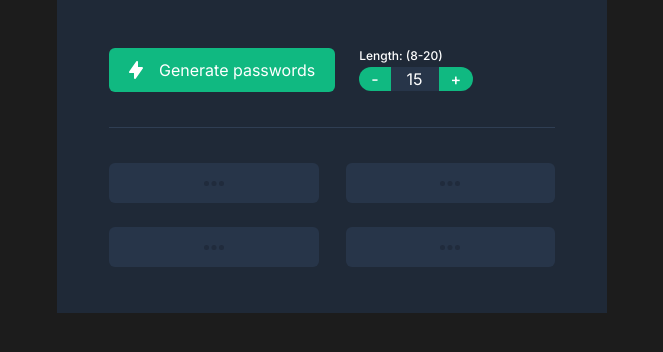
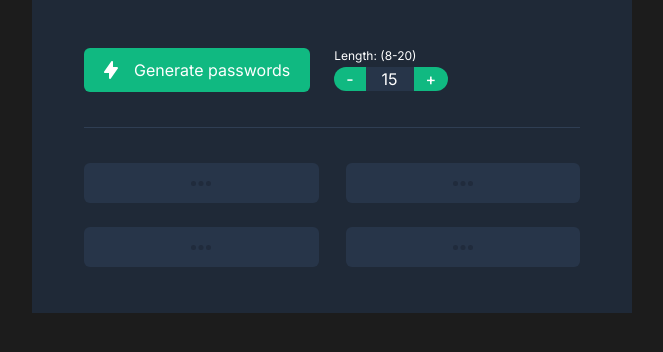
Before and after one commit to joshjavier/password-generator, a plain HTML site: page index.html in a window 1280 px wide. Shown: the part 364-716 px from the top of the page, without its empty margins (308-971 px from the left). Drawn offline with Linux system fonts and the light colour scheme.

Commit message:
Refactor css
- Change passwords from `p` to `button` tags to make them accessible to
  keyboard users

- Increase max-width of main container to provide more space for long
  passwords

- Switch the order of "Generate passwords" button and length control so
  keyboard users can change the length before generating passwords.
  Setting `flexbox-direction: row-reverse` allows the visuals to stay
  aligned with the design spec.

```diff
--- a/index.css
+++ b/index.css
@@ -10,7 +10,6 @@
 
 html {
     font-family: 'Inter', sans-serif;
-    font-weight: 500;
 }
 
 body, h1, p, ul, button, input {
@@ -54,7 +53,6 @@ input[type=number] {
 
 .subtitle {
     font-size: 1.25rem;
-    font-weight: 400;
 }
 
 .accent-text {
@@ -79,7 +77,6 @@ button {
     align-items: center;
     gap: 16px;
     background: #10B981;
-    color: #FFFFFF;
 }
 
 button:hover,
@@ -157,7 +154,7 @@ body {
 
 main {
     width: 100%;
-    max-width: 550px;
+    max-width: 600px;
     padding: 118px 52px 46px 52px;
     background: #1F2937;
 }
@@ -169,9 +166,16 @@ main {
 .controls {
     display: flex;
     flex-wrap: wrap;
-    gap: 8px 24px;
+    gap: 16px 24px;
     margin-top: 51px;
     margin-bottom: 35px;
+}
+
+@media (min-width: 484px) {
+    .controls {
+        flex-direction: row-reverse;
+        justify-content: flex-end;
+    }
 }
 
 .passwords {
@@ -183,7 +187,7 @@ main {
 .password-list {
     color: #55F991;
     display: grid;
-    grid-template-columns: repeat(auto-fill, minmax(200px, 1fr));
+    grid-template-columns: repeat(auto-fill, minmax(215px, 1fr));
     gap: 24px 27px;
 }
 
@@ -201,6 +205,8 @@ main {
 }
 
 .password {
+    font-weight: 500;
+    width: 100%;
     height: 100%;
     display: flex;
     justify-content: center;
--- a/index.html
+++ b/index.html
@@ -20,12 +20,6 @@
         <p class="subtitle">Never use an insecure password again.</p>
 
         <div class="controls">
-            <button id="generate">
-                <svg width="14" height="18" fill="none" xmlns="http://www.w3.org/2000/svg">
-                    <path fill-rule="evenodd" clip-rule="evenodd" d="M8.3.046A1 1 0 0 1 9 1v5h4a1 1 0 0 1 .82 1.573l-7 10A1 1 0 0 1 5 17v-5H1a1 1 0 0 1-.82-1.573l7-10A1 1 0 0 1 8.3.047Z" fill="#fff"/>
-                </svg>
-                <span>Generate passwords</span>
-            </button>
             <div>
                 <label for="password-length">Length: (8-20)</label>
                 <div class="length-control">
@@ -34,14 +28,20 @@
                     <button id="increment">+</button>
                 </div>
             </div>
+            <button id="generate">
+                <svg width="14" height="18" fill="none" xmlns="http://www.w3.org/2000/svg">
+                    <path fill-rule="evenodd" clip-rule="evenodd" d="M8.3.046A1 1 0 0 1 9 1v5h4a1 1 0 0 1 .82 1.573l-7 10A1 1 0 0 1 5 17v-5H1a1 1 0 0 1-.82-1.573l7-10A1 1 0 0 1 8.3.047Z" fill="#fff"/>
+                </svg>
+                <span>Generate passwords</span>
+            </button>
         </div>
 
         <div class="passwords">
             <ul class="password-list">
-                <li><p class="password hidden">nfJjy!dDvR&ial</p></li>
-                <li><p class="password hidden">eg&lt;xWij@veiPUwK</p></li>
-                <li><p class="password hidden">QYY?kiYVLY)LjLi</p></li>
-                <li><p class="password hidden">NcR^pIDfUZ?vY+M</p></li>
+                <li><button class="password hidden">nfJjy!dDvR&ial</button></li>
+                <li><button class="password hidden">eg&lt;xWij@veiPUwK</button></li>
+                <li><button class="password hidden">QYY?kiYVLY)LjLi</button></li>
+                <li><button class="password hidden">NcR^pIDfUZ?vY+M</button></li>
             </ul>
         </div>
     </main>
```
